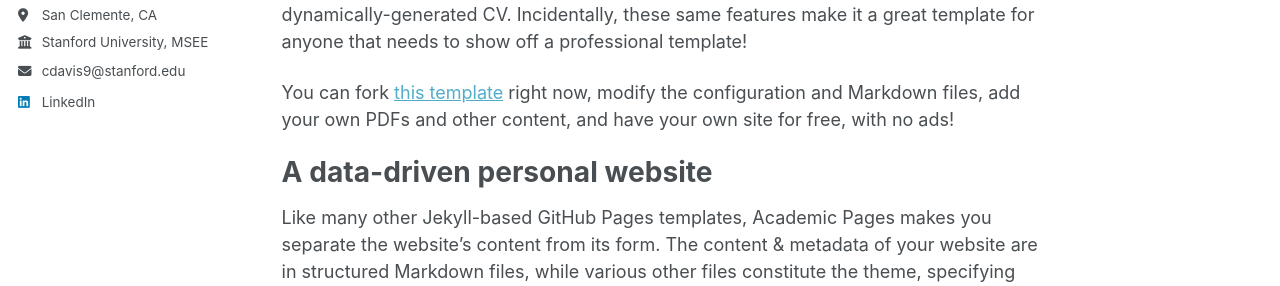
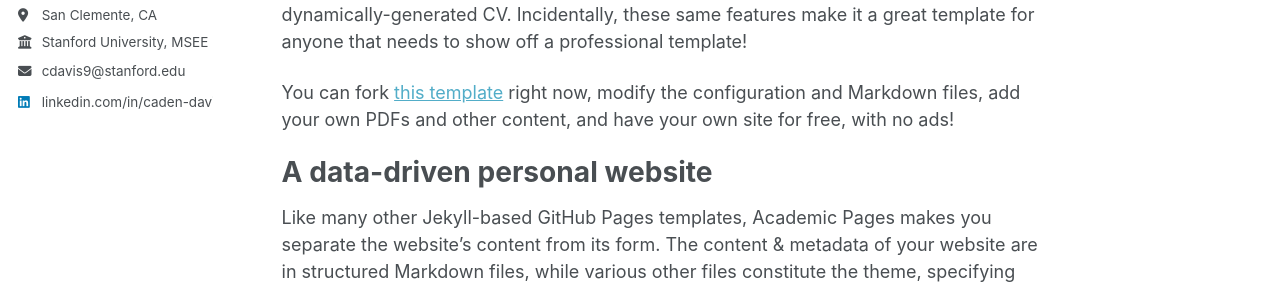
Before and after one commit to caden-davis/caden-davis.github.io, a Jekyll site: the page built from _pages/about.md, in a window 1280 px wide. Shown: the part 330-616 px from the top of the page. Built offline with Jekyll 4.4.1, drawn with Linux system fonts in a browser that asks for light colours; a script that is not in the unit is left out.

Commit message:
LinkedIn now shows linkedin link

```diff
--- a/_config.yml
+++ b/_config.yml
@@ -60,7 +60,7 @@ author:
   keybase          : # Username
   instagram        : # Username
   lastfm           : # Username
-  linkedin         : https://www.linkedin.com/in/caden-davis/ # Username
+  linkedin         : linkedin.com/in/caden-davis/ # Username
   mastodon         : # URL
   medium           : # URL
   pinterest        : # Username
--- a/_includes/author-profile.html
+++ b/_includes/author-profile.html
@@ -116,7 +116,8 @@
         <li><a href="https://last.fm/user/{{ author.lastfm }}"><i class="fab fa-fw fa-lastfm icon-pad-right" aria-hidden="true"></i>Last.fm</a></li>
       {% endif %}
       {% if author.linkedin %}
-        <li><a href="https://www.linkedin.com/in/{{ author.linkedin }}"><i class="fab fa-fw fa-linkedin icon-pad-right" aria-hidden="true"></i>LinkedIn</a></li>
+        <!-- <li><a href="https://www.linkedin.com/in/{{ author.linkedin }}"><i class="fab fa-fw fa-linkedin icon-pad-right" aria-hidden="true"></i>LinkedIn</a></li> -->
+        <li><a href="https://www.linkedin.com/in/{{ author.linkedin }}"><i class="fab fa-fw fa-linkedin icon-pad-right" aria-hidden="true"></i>{{ author.linkedin }}</a></li>
       {% endif %}
       {% if author.mastodon %}
         <li><a href="{{ author.mastodon }}"><i class="fab fa-fw fa-mastodon icon-pad-right" aria-hidden="true"></i>Mastodon</a></li>
```
